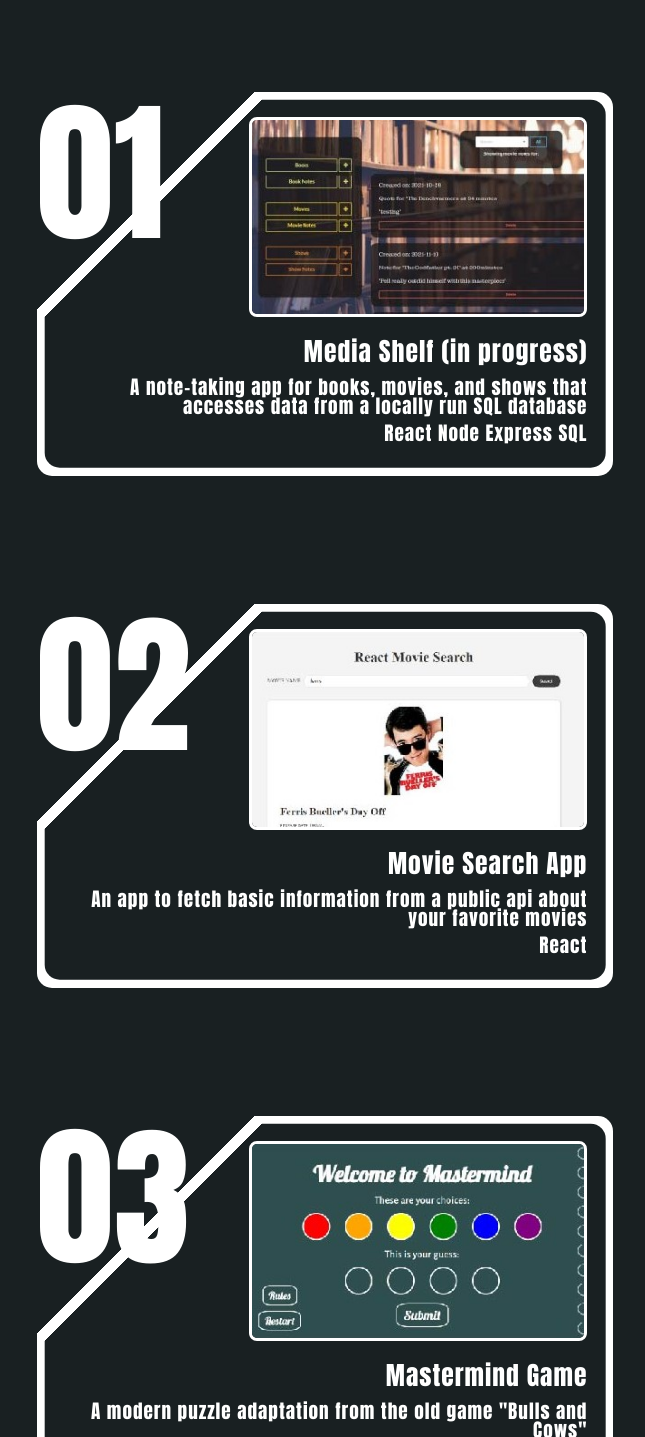
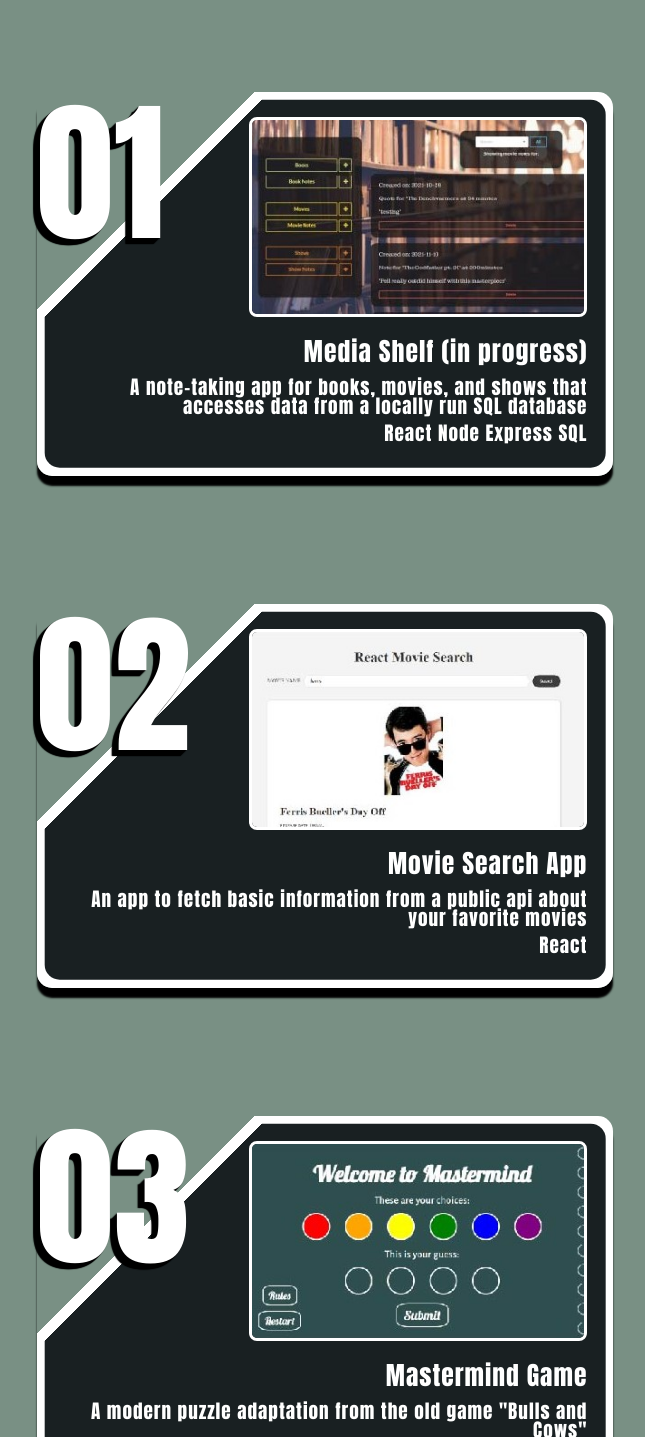
Before and after one commit to mdepietto/mdepietto.com, a React (Create React App) app: page / in a window 1280 px wide. Shown: the part 913-2350 px from the top of the page, without its empty margins (315-960 px from the left). Built offline with nearby package versions, Linux system fonts and the light colour scheme; the HTML template or start-up script is replaced by a standard one; a web font is replaced by a local one.

Commit message:
cleaned up props for Project, added hover background color and grow effects

```diff
--- a/src/components/Body/Body.jsx
+++ b/src/components/Body/Body.jsx
@@ -10,10 +10,10 @@ const BodyWrapper = styled.div`
   align-items: center;
 
   // dark blue
-  background: rgba(25, 32, 34);
+  // background: rgba(25, 32, 34);
 
   // light blue
-  // background: rgba(121, 144, 132);
+  background: rgba(121, 144, 132);
 
   // yellow
   // background: rgba(195, 163, 77);
@@ -40,39 +40,33 @@ const Body = () => {
       <TitleWrapper>Projects</TitleWrapper>
       <Project
         description='A note-taking app for books, movies, and shows that accesses data from a locally run SQL database'
-        github='https://github.com/mdepietto/media-shelf'
         image={mediaShelf}
-        live=''
+        link='https://github.com/mdepietto/media-shelf'
         number={1}
         title='Media Shelf (in progress)'
         tools='React Node Express SQL'
       />
       <Project
         description='An app to fetch basic information from a public api about your favorite movies'
-        github='https://github.com/mdepietto/movie-search-app'
         image={movieSearch}
-        live=''
+        link='https://github.com/mdepietto/movie-search-app'
         number={2}
-        reverse
         title='Movie Search App'
         tools='React'
       />
       <Project
         description='A modern puzzle adaptation from the old game "Bulls and Cows"'
-        github='https://mdepietto.itch.io/mastermind'
         image={mastermind}
-        live=''
+        link='https://mdepietto.itch.io/mastermind'
         number={3}
         title='Mastermind Game'
         tools='JavaScript'
       />
       <Project
         description='A mock website for selling quality trombones'
-        github='https://github.com/mdepietto/landing-testsite'
         image={trombones}
-        live=''
+        link='https://github.com/mdepietto/landing-testsite'
         number={4}
-        reverse
         title='E-commerce Trombones'
         tools='HTML CSS'
       />
--- a/src/components/Project/Project.jsx
+++ b/src/components/Project/Project.jsx
@@ -8,14 +8,37 @@ const afterHeight = (height - 1.2).toString();
 const afterWidth = (width - 1.2).toString();
 const chop = '12';
 
-const ProjectWrapper = styled.div`
+const ProjectWrapper = styled.a`
+  @keyframes bigger {
+    100% {
+      transform: scale(1.05) translate(3%, -3%);
+    }
+  }
+
+  @keyframes glitch {
+    0%   {background: linear-gradient(135deg, transparent ${chop}vw, yellow 0)}
+    25%  {background: linear-gradient(135deg, transparent ${chop}vw, black 0)}
+    50%  {background: linear-gradient(135deg, transparent ${chop}vw, white 0)}
+    100% {background: linear-gradient(135deg, transparent ${chop}vw, yellow 0)}
+  }
+
   background: linear-gradient(135deg, transparent ${chop}vw, white 0);
   border-radius: ${radius};
+
+  // figure out box-shadow business
+  box-shadow: 0px 10px 2px black;
+
+  color: white;
+  cursor: pointer;
   height: ${height}vw;
   margin: 5vw;
   position: relative;
   width: ${width}vw;
   z-index: 0;
+
+  &:hover {
+    animation: bigger .2s forwards;
+  }
 
   &:before {
     background: linear-gradient(135deg, transparent ${chop}vw, rgba(25, 32, 34) 0);
@@ -32,25 +55,16 @@ const ProjectWrapper = styled.div`
   }
 
   &:hover::before {
-    // find a way to make it twitchy from color -> black -> white -> color
-    background: linear-gradient(135deg, transparent ${chop}vw, green 0);
+    animation: glitch .2s forwards;
   }
 
   &:after {
     content: '${({ number }) => `0${number}` }';
     font-size: 12vw;
     position: absolute;
+    text-shadow: -1px 1px 1px black, -2px 2px 1px black, -3px 3px 1px black, -4px 4px 1px black, -5px 5px 1px black, -6px 6px 1px black, -7px 6px 1px black;
     transform: translateY(-15%);
   }
-`;
-
-const ContentsWrapper = styled.div`
-  align-items: end;
-  bottom: 2vw;
-  position: absolute;
-  right: 2vw;
-  text-align: right;
-  width: 90%;
 `;
 
 const ImageWrapper = styled.img`
@@ -63,10 +77,19 @@ const ImageWrapper = styled.img`
   width: 26vw;
 `;
 
-const Project = ({ description, github, image, live, number, title, tools }) => {
+const ContentsWrapper = styled.div`
+  align-items: end;
+  bottom: 2vw;
+  position: absolute;
+  right: 2vw;
+  text-align: right;
+  width: 90%;
+`;
+
+const Project = ({ description, image, link, number, title, tools }) => {
   return (
-    <ProjectWrapper number={number}>
-      <ImageWrapper alt={title} github={github} live={live} src={image} />
+    <ProjectWrapper href={link} number={number} target='blank'>
+      <ImageWrapper alt={title} src={image} />
       <ContentsWrapper>
         <h2>{title}</h2>
         <h3>{description}</h3>
```
